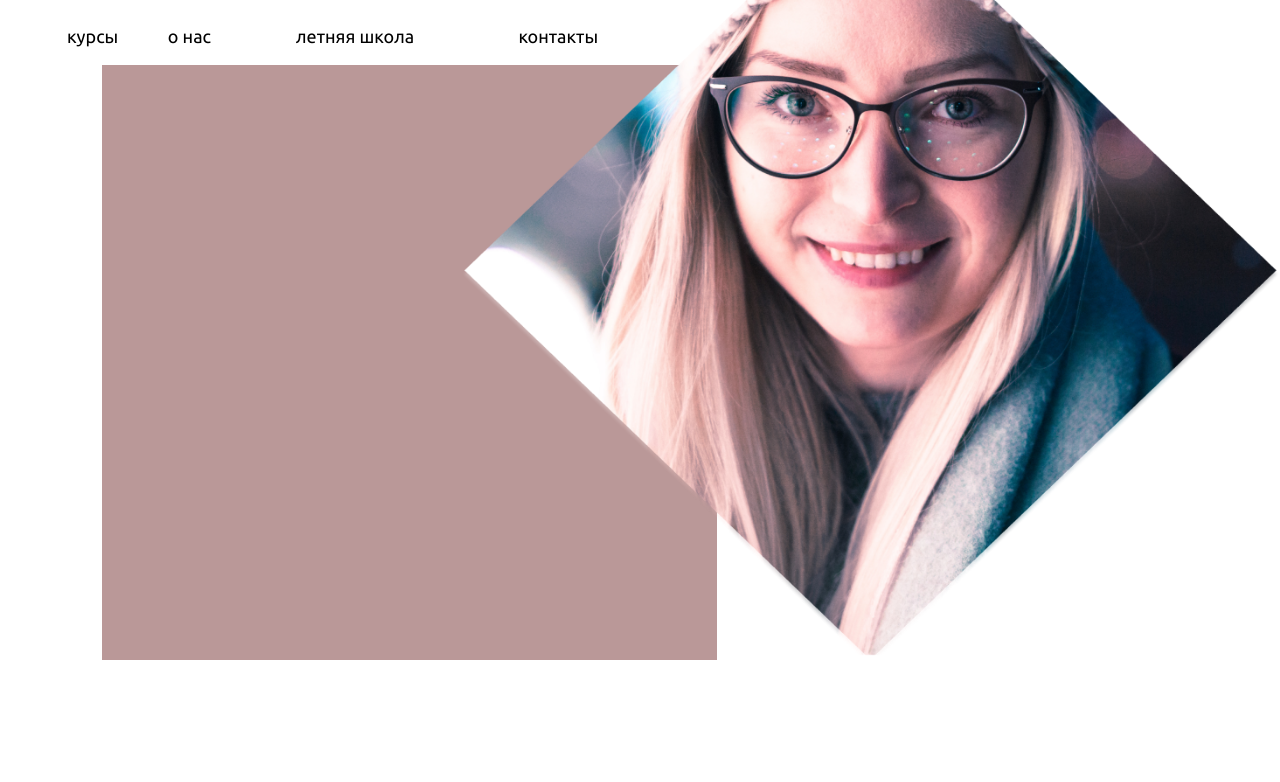
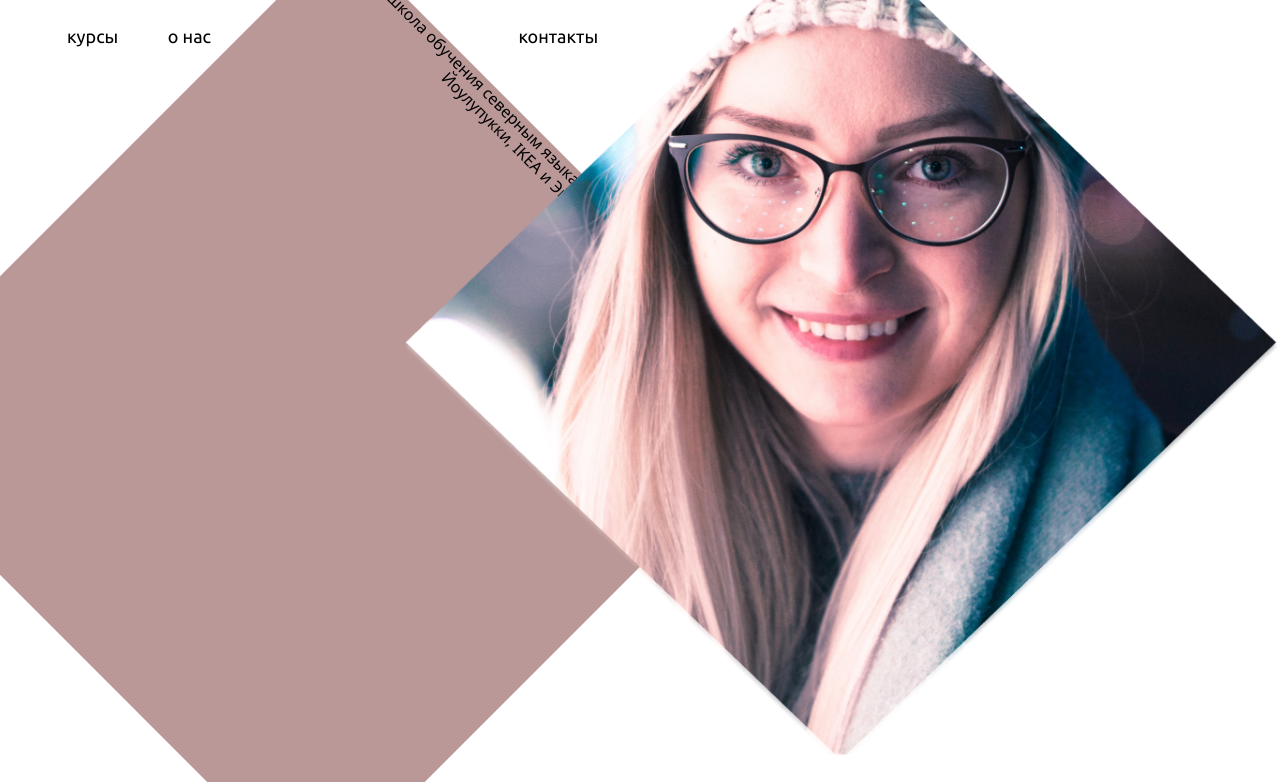
Before and after one commit to glazur/Norn, a plain HTML site: page index.html in a window 1280 px wide. Shown: the part 225-1007 px from the top of the page. Before the commit the page ends 885 px from the top, so only its background shows below. Drawn offline with nearby package versions, Linux system fonts and the light colour scheme; files whose address does not match are found by name.

Commit message:
first rec wip

```diff
--- a/css/style.css
+++ b/css/style.css
@@ -120,3 +120,13 @@
     height: auto;
     object-fit: contain;
 }
+
+.first_rec {
+    position: relative;
+    box-sizing: border-box;
+    width: 100%;
+    padding-bottom: 100%;
+    background-color: #BA9898;
+    transform: rotate(45deg);
+    text-align: center;
+}
--- a/index.html
+++ b/index.html
@@ -1,19 +1,14 @@
 <!DOCTYPE html>
 <html lang="en">
+
 <head>
   <meta charset="UTF-8" />
   <meta name="viewport" content="width=device-width, initial-scale=1.0" />
   <meta http-equiv="X-UA-Compatible" content="ie=edge" />
   <title>Norn</title>
-    <link
-      rel="stylesheet"
-      href="https://cdnjs.cloudflare.com/ajax/libs/modern-normalize/0.5.0/modern-normalize.min.css"
-    />
+  <link rel="stylesheet" href="https://cdnjs.cloudflare.com/ajax/libs/modern-normalize/0.5.0/modern-normalize.min.css" />
   <link rel="stylesheet" href="css/style.css" />
-    <link
-      href="https://fonts.googleapis.com/css?family=Ubuntu"
-      rel="stylesheet"
-    />
+  <link href="https://fonts.googleapis.com/css?family=Ubuntu" rel="stylesheet" />
 </head>
 
 <body>
@@ -46,10 +41,12 @@
     </div>
 
     <div class="row">
-          <div style="flex: 1;">
+      <div style="flex: 6; display: flex;">
+        <div style="flex: 2;">
         </div>
-
-          <div style="flex: 6; background-color:  #BA9898">
+        <div class="first_rec">
+            NORN - школа обучения северным языкам в Санкт-Петербурге. Фьорды, хюгге, Йоулупукки, IKEA и Эйяфьядлайёкюдль.
+        </div>
       </div>
       <div class="pics">
         <img class="girl_pic" src="images/girl.png" />
@@ -58,4 +55,5 @@
     </div>
   </div>
 </body>
+
 </html>
```
Also changed, not shown: 3 other files. Lines whose indentation alone changed are shown as unchanged.
